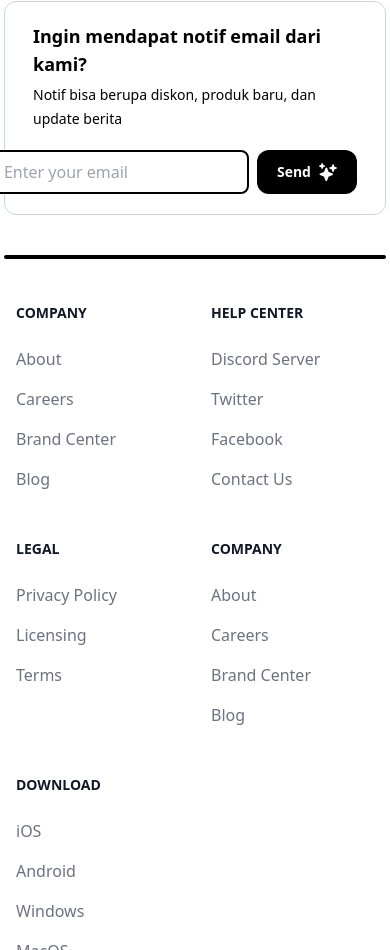
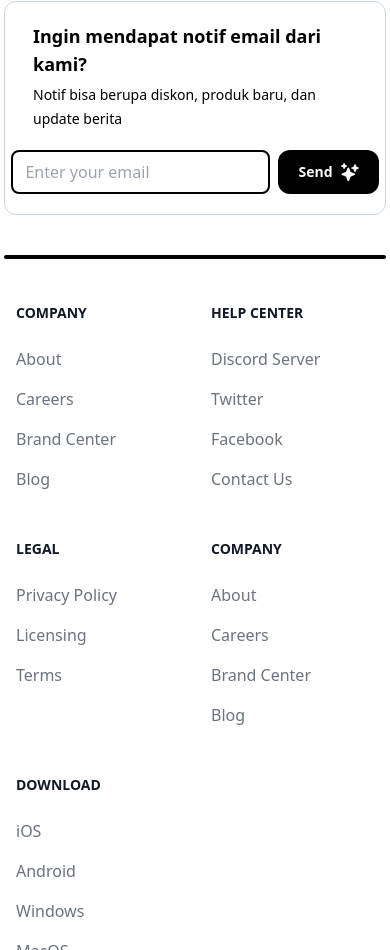
Before and after one commit to masan4js/test, a plain HTML site: page index.html in a window 390 px wide. Shown: the part 1087-2037 px from the top of the page. Drawn offline with nearby package versions, Linux system fonts and the light colour scheme.

Commit message:
Update index.html

```diff
--- a/index.html
+++ b/index.html
@@ -779,7 +779,7 @@
                     </div>
                     <div class="self-center w-auto lg:w-1/2">
                         <form action="">
-                            <div class="flex justify-end gap-x-2">
+                            <div class="flex justify-center lg:justify-end gap-x-2">
                                 <input type="text" class="border-2 w-80 border-black rounded-lg py-2 px-3 focus:outline-none focus:ring-1 ring-black"
                                     placeholder="Enter your email" name="" id="">
                                 <button
```
